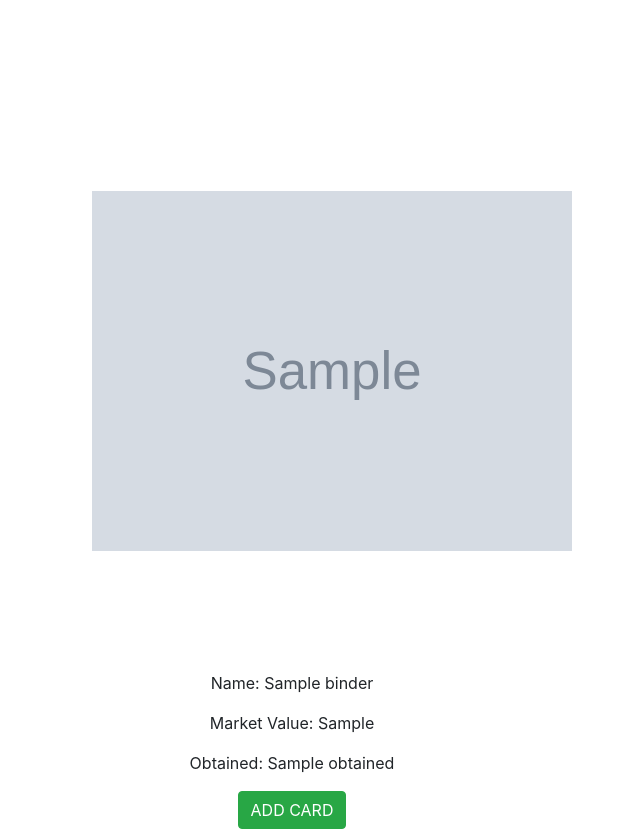
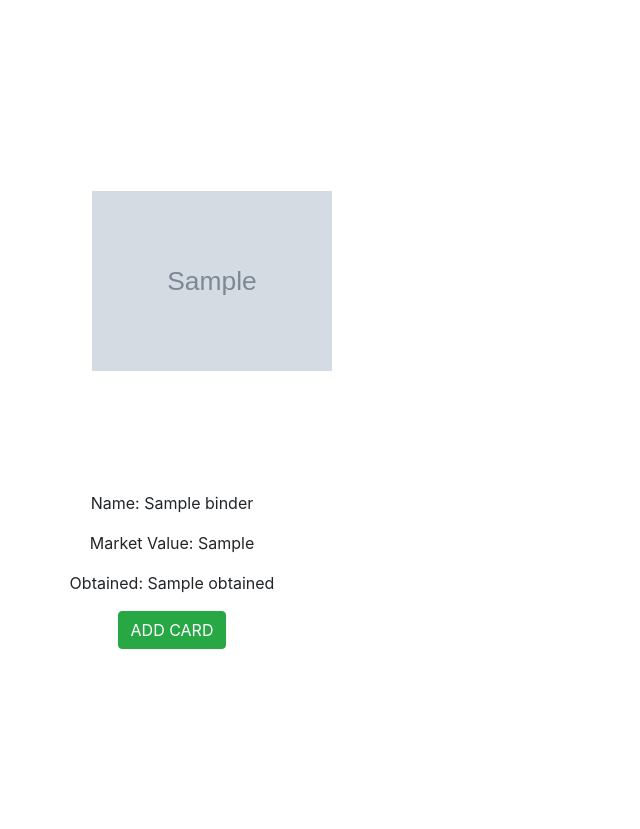
Before and after one commit to everupward248/pokebinder, a Flask app: template templates/selected_binder.html in a window 1280 px wide. Shown: the part 579-1408 px from the top of the page, without its empty margins (28-668 px from the left). After the commit the page ends 1228 px from the top, so only its background shows below. Run offline with Flask 3, Linux system fonts and the light colour scheme; the template is opened without the code that fills it: most values are stand-ins (such as "Sample title", 1, 10 or a date in 2020); grey boxes marked "Sample" are stand-in pictures; some libraries are stand-ins or nearby versions.

Commit message:
images for cards now equal size but fixed not dynamic

```diff
--- a/templates/base.html
+++ b/templates/base.html
@@ -13,6 +13,9 @@
 
     <!--link the css stylesheet-->
     <link href="/static/styles.css" rel="stylesheet">
+
+    <!--internal css-->
+    <stlye>{% block style %}{% endblock %}</stlye>
 
     <title>PokéCollectorTCG {% block title %}{% endblock %}</title>
   </head>
--- a/templates/selected_binder.html
+++ b/templates/selected_binder.html
@@ -1,4 +1,17 @@
 {% extends "base.html" %}
+
+{% block style %}
+
+<style>
+.uniform-img {
+    width: 400px;  /* Adjust width based on screen size */
+    height: auto; /* Keeps aspect ratio */
+    max-width: 400px;
+    object-fit: cover;
+}
+</style>
+
+{% endblock %}
 
 {% block title%}- {{ binder_id }}{% endblock %}
 
@@ -21,7 +34,7 @@
 <div class="flex-container" style="display: flex; gap: 5x; flex-wrap: wrap; box-sizing: border-box;">
     {% for binder in user_data %}
         {% if binder.image_url == "static/cardBack.jpg" %}
-        <div class="flex-item">
+        <div class="flex-item uniform-img">
             <!--display the card image-->
             <div>
                 <img src="{{ url_for('static', filename='cardBack.jpg') }}" alt="{{ binder.card_name }}" style="width: 100%; height: auto; padding: 80px; margin: 40px;">
@@ -38,7 +51,7 @@
             </div>
         </div>
         {% else %}
-        <div class="flex-item">
+        <div class="flex-item uniform-img">
             <!--display the card image-->
             <div>
                 <img src="{{ binder.image_url }}" alt="{{ binder.card_name }}" style="width: 100%; height: auto; padding: 80px; margin: 40px;">
```
